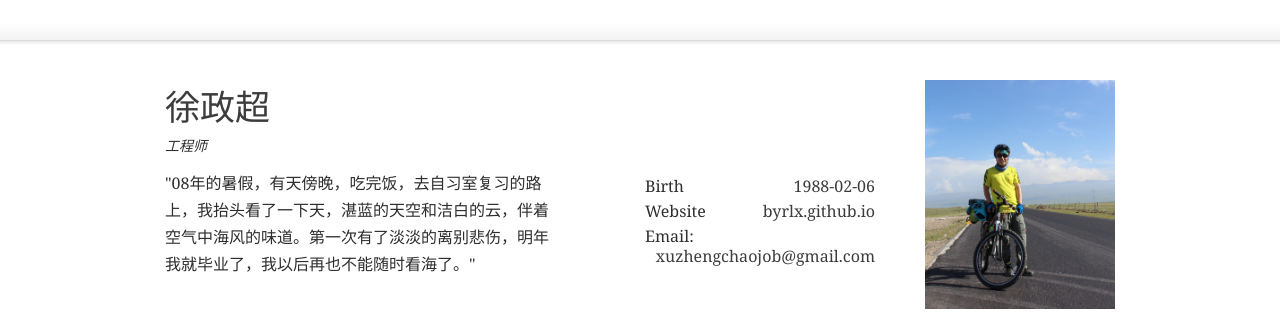
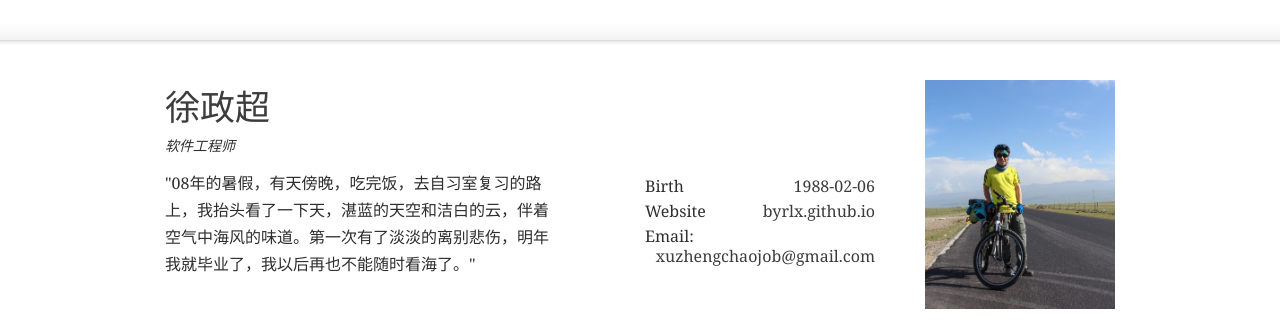
Before and after one commit to byrlx/byrlx.github.io, a Jekyll site: the page aboutme/index.html, which Jekyll copies as it is, in a window 1280 px wide and 900 px high. Shown: the top 329 px of the window. Built offline with Jekyll 4.4.1, drawn with Linux system fonts in a browser that asks for light colours; nearby versions of some CDN libraries; Markdown is read by kramdown in place of the engine named in the settings.

Commit message:
“update”

```diff
--- a/aboutme/index.html
+++ b/aboutme/index.html
@@ -13,7 +13,7 @@
 <div id="about">
   <div id="story">
     <h1>徐政超</h1>
-    <h2>工程师</h2>
+    <h2>软件工程师</h2>
     <p>"08年的暑假，有天傍晚，吃完饭，去自习室复习的路上，我抬头看了一下天，湛蓝的天空和洁白的云，伴着空气中海风的味道。第一次有了淡淡的离别悲伤，明年我就毕业了，我以后再也不能随时看海了。"</p>
   </div>
   <ul id="contact">
```
